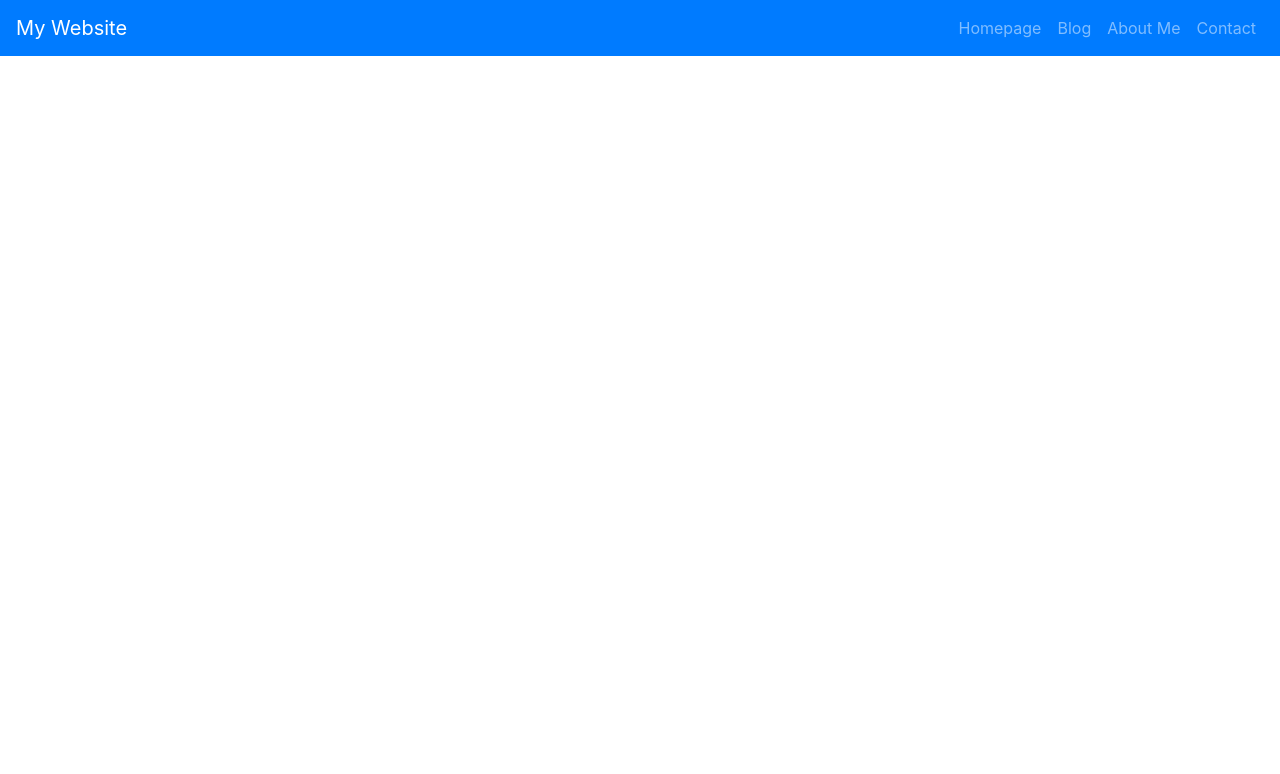
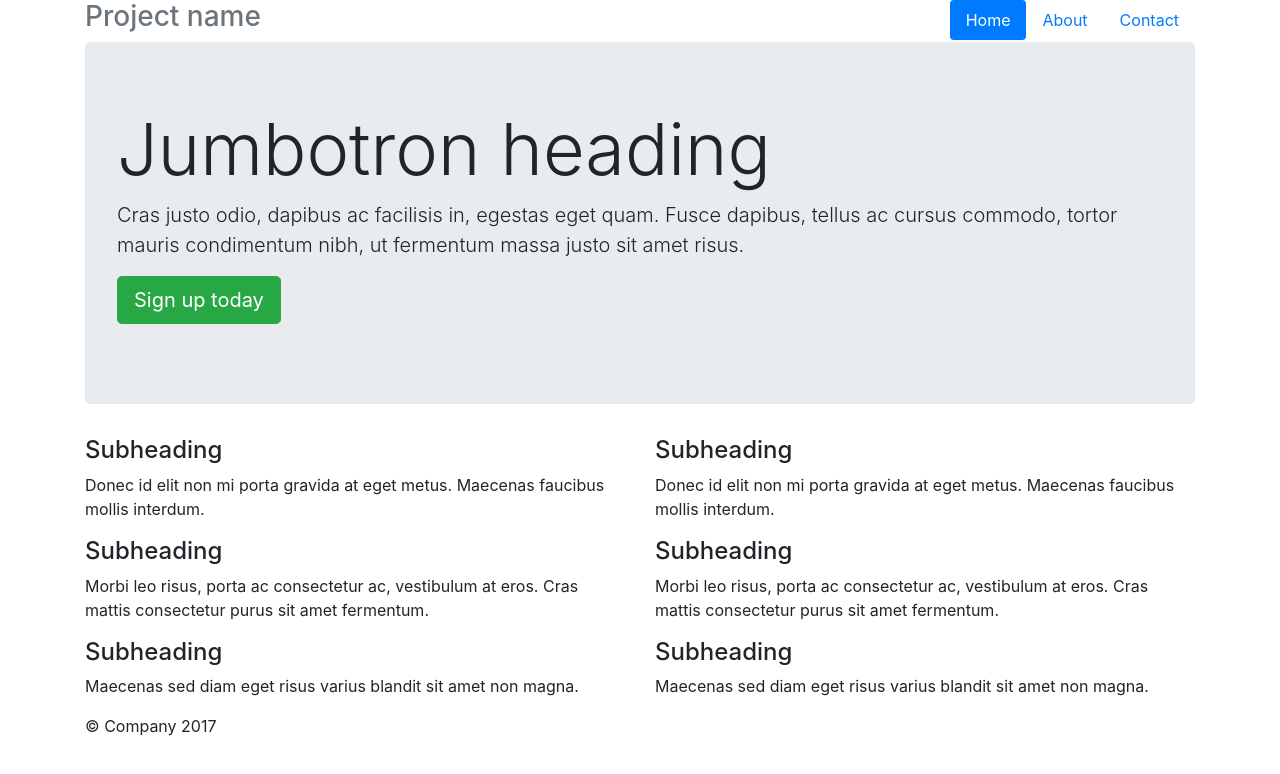
Before and after one commit to fried8/static_pages, a plain HTML site: page bootstrap4/index.html in a window 1280 px wide. Drawn offline with nearby package versions, Linux system fonts and the light colour scheme.

Commit message:
Change index.html

```diff
--- a/bootstrap4/index.html
+++ b/bootstrap4/index.html
@@ -6,28 +6,59 @@
   </head>
 
   <body>
-    <nav class="navbar navbar-dark bg-primary navbar-expand-md fixed-top">
-        <a href="#" class="navbar-brand">My Website</a>
-        <button class="navbar-toggler" data-toggle="collapse" data-target="#navbarCollapse">
-            <span class="navbar-toggler-icon"></span>
-        </button>
-        <div class="collapse navbar-collapse" id="navbarCollapse">
-            <ul class="navbar-nav ml-auto">
-                <li class="navbar-item">
-                    <a href="#" class="nav-link">Homepage</a>
-                </li>
-                <li class="navbar-item">
-                    <a href="#" class="nav-link">Blog</a>
-                </li>
-                <li class="navbar-item">
-                    <a href="#" class="nav-link">About Me</a>
-                </li>
-                <li class="navbar-item">
-                    <a href="#" class="nav-link">Contact</a>
-                </li>
-            </ul>
+    <div class="container">
+      <div class="header clearfix">
+        <nav>
+          <ul class="nav nav-pills float-right">
+            <li class="nav-item">
+              <a class="nav-link active" href="#">Home <span class="sr-only">(current)</span></a>
+            </li>
+            <li class="nav-item">
+              <a class="nav-link" href="#">About</a>
+            </li>
+            <li class="nav-item">
+              <a class="nav-link" href="#">Contact</a>
+            </li>
+          </ul>
+        </nav>
+        <h3 class="text-muted">Project name</h3>
+      </div>
+
+      <div class="jumbotron">
+        <h1 class="display-3">Jumbotron heading</h1>
+        <p class="lead">Cras justo odio, dapibus ac facilisis in, egestas eget quam. Fusce dapibus, tellus ac cursus commodo, tortor mauris condimentum nibh, ut fermentum massa justo sit amet risus.</p>
+        <p><a class="btn btn-lg btn-success" href="#" role="button">Sign up today</a></p>
+      </div>
+
+      <div class="row marketing">
+        <div class="col-lg-6">
+          <h4>Subheading</h4>
+          <p>Donec id elit non mi porta gravida at eget metus. Maecenas faucibus mollis interdum.</p>
+
+          <h4>Subheading</h4>
+          <p>Morbi leo risus, porta ac consectetur ac, vestibulum at eros. Cras mattis consectetur purus sit amet fermentum.</p>
+
+          <h4>Subheading</h4>
+          <p>Maecenas sed diam eget risus varius blandit sit amet non magna.</p>
         </div>
-    </nav>
+
+        <div class="col-lg-6">
+          <h4>Subheading</h4>
+          <p>Donec id elit non mi porta gravida at eget metus. Maecenas faucibus mollis interdum.</p>
+
+          <h4>Subheading</h4>
+          <p>Morbi leo risus, porta ac consectetur ac, vestibulum at eros. Cras mattis consectetur purus sit amet fermentum.</p>
+
+          <h4>Subheading</h4>
+          <p>Maecenas sed diam eget risus varius blandit sit amet non magna.</p>
+        </div>
+      </div>
+
+      <footer class="footer">
+        <p>© Company 2017</p>
+      </footer>
+
+    </div>
 
 
     <script src="https://code.jquery.com/jquery-3.3.1.slim.min.js" integrity="sha384-q8i/X+965DzO0rT7abK41JStQIAqVgRVzpbzo5smXKp4YfRvH+8abtTE1Pi6jizo" crossorigin="anonymous"></script>
```
